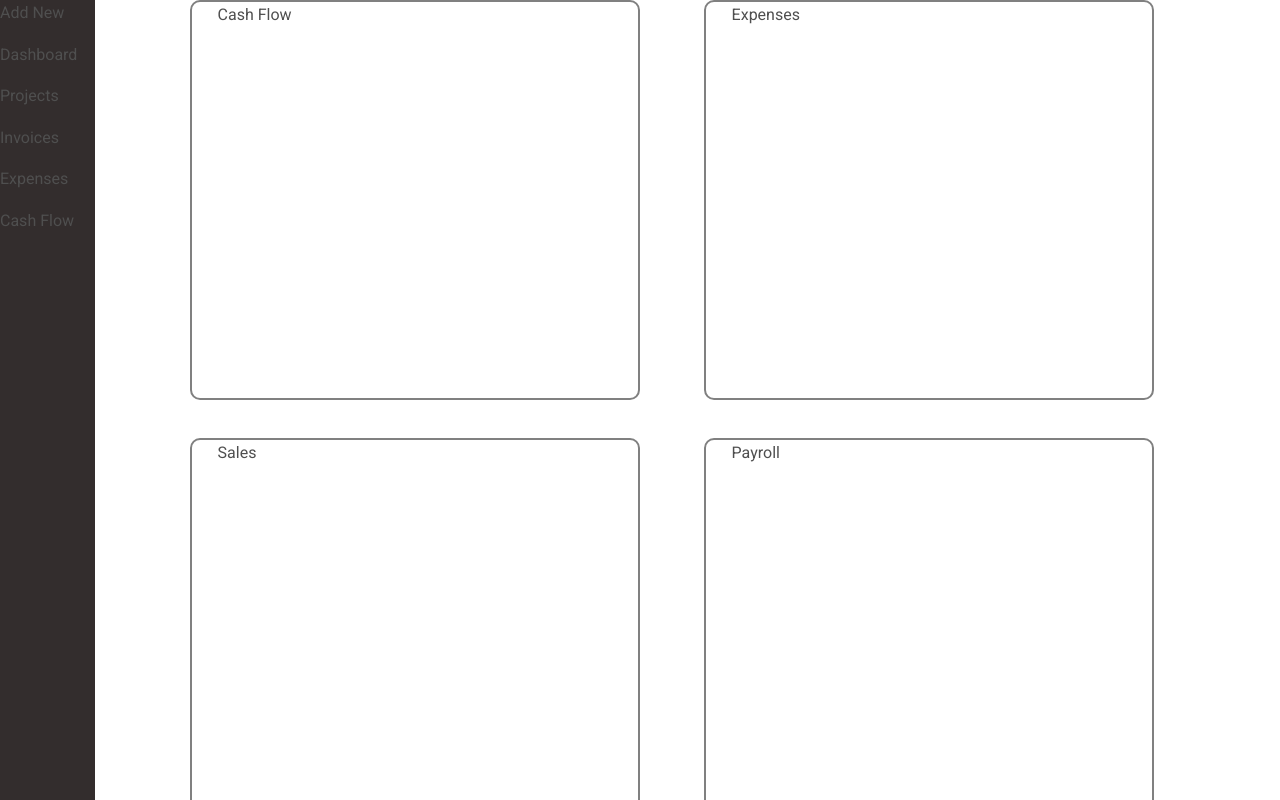
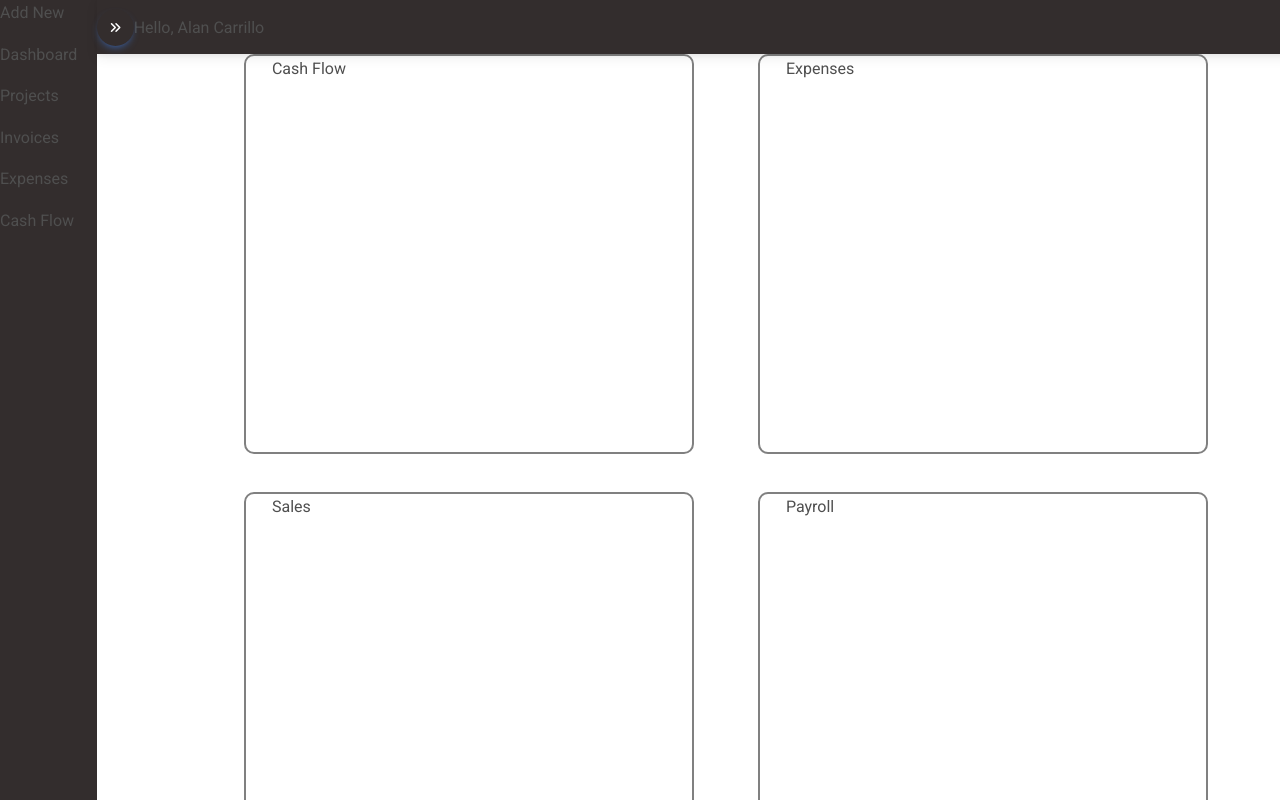
Before and after one commit to acarrillo541/businessTracker, a React (Create React App) app in the folder frontend/: page /home in a window 1280 px wide. Shown: the top 800 px of the page. Built offline with nearby package versions, Linux system fonts and the light colour scheme.

Commit message:
more shit

```diff
--- a/frontend/src/pages/home.js
+++ b/frontend/src/pages/home.js
@@ -1,15 +1,34 @@
-import { MDBCol, MDBRow } from "mdb-react-ui-kit";
+import { MDBBtn, MDBCol, MDBIcon, MDBNavbar, MDBRow } from "mdb-react-ui-kit";
 import Sidebar from "./sidebar";
 import "./styles.css";
 
 export default function Home(){
+    var start=1;
+    function flipStart(){
+        start = start*-1;
+    }
+
     return(
 <>
     <MDBRow>
-        <MDBCol size={1} className="bg-dark position-fixed" >
+        {start == 1 &&
+        <MDBCol size={1} className="bg-dark " >
             <Sidebar/>
         </MDBCol>
-        <MDBCol className="d-flex flex-wrap justify-content-center">
+        }
+
+        <MDBCol >
+            <MDBRow>
+                <MDBNavbar className="bg-dark d-flex justify-content-start">
+                    <MDBBtn className="bg-dark " floating onClick={()=>{start=start*-1; console.log(start);}} >
+                        <MDBIcon icon="angle-double-right"/>
+                    </MDBBtn>
+                    Hello, Alan Carrillo
+
+                </MDBNavbar>
+            </MDBRow>
+            <MDBRow>
+                <div className="d-flex flex-wrap justify-content-center">
                     <div class="box">Cash Flow</div>
                     <div class="box">Expenses</div>
                     <div class="box">Sales</div>
@@ -22,6 +41,8 @@
                     <div class="box">Payroll</div>
                     <div class="box">Profit Loss</div>
                     <div class="box">Invoices</div>
+                </div>
+            </MDBRow>
         </MDBCol>
     </MDBRow>
 </>
```
Lines whose indentation alone changed are shown as unchanged.
